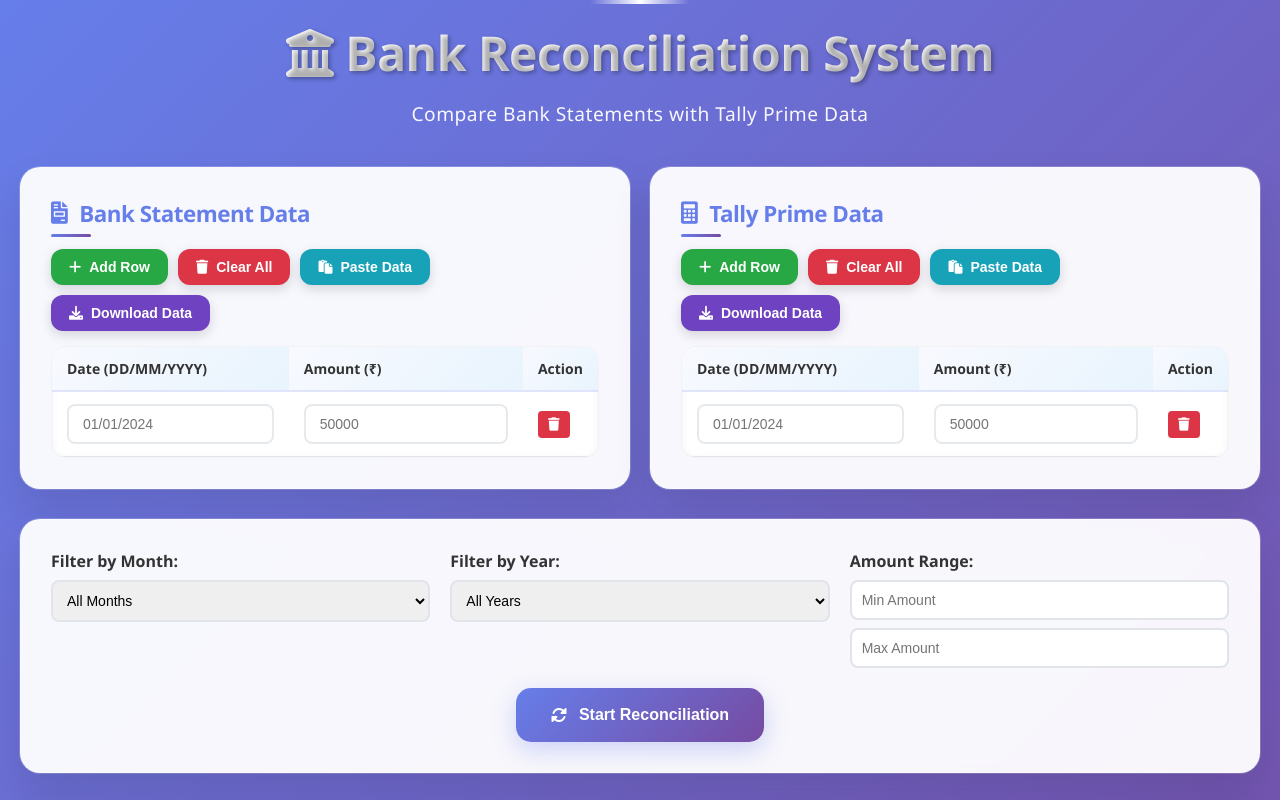
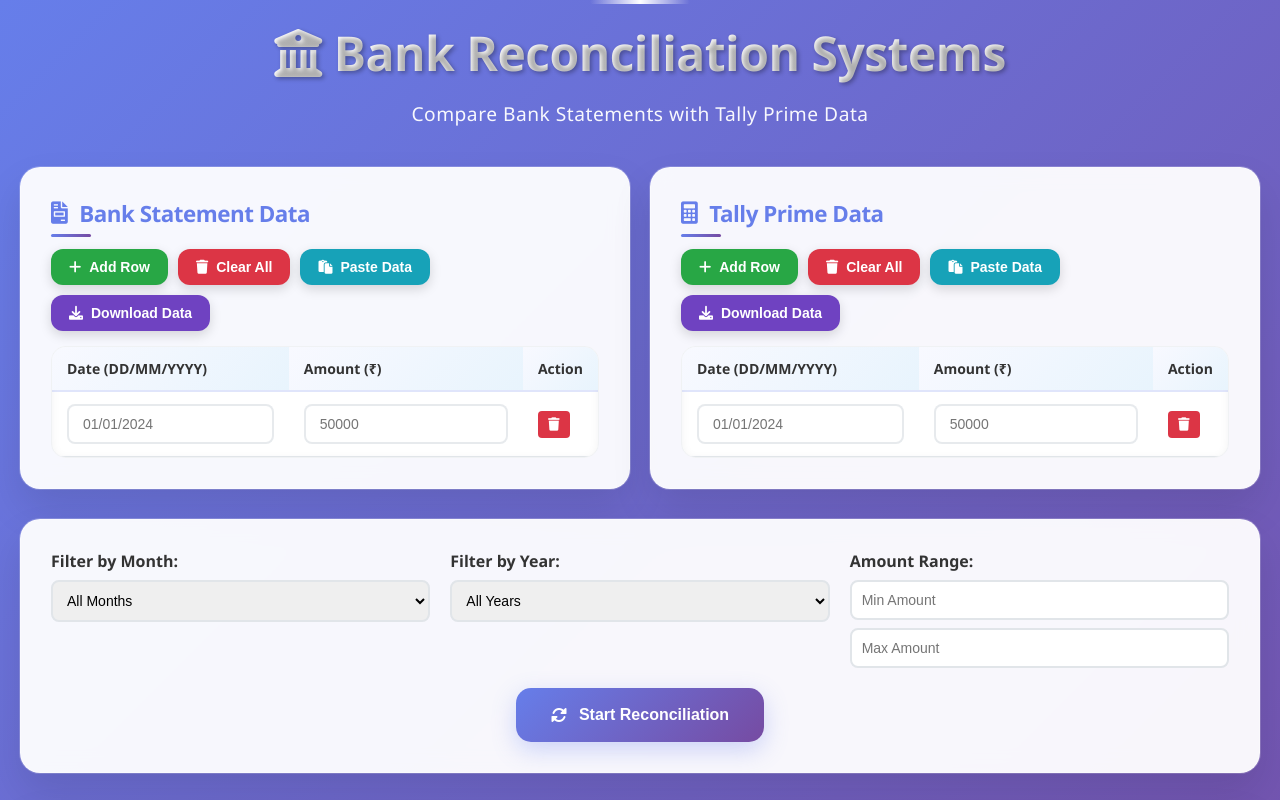
Before and after one commit to Demo7Vlizer/BankReconciliation, a plain HTML site: page index.html in a window 1280 px wide. Shown: the top 800 px of the page. Drawn offline with Linux system fonts and the light colour scheme.

Commit message:
testing2

```diff
--- a/index.html
+++ b/index.html
@@ -3,14 +3,14 @@
 <head>
     <meta charset="UTF-8">
     <meta name="viewport" content="width=device-width, initial-scale=1.0">
-    <title>Bank Reconciliation Systems</title>
+    <title>Bank Reconciliation System</title>
     <link rel="stylesheet" href="styles.css">
     <link href="https://cdnjs.cloudflare.com/ajax/libs/font-awesome/6.0.0/css/all.min.css" rel="stylesheet">
 </head>
 <body>
     <div class="container">
         <header>
-            <h1><i class="fas fa-university"></i> Bank Reconciliation System</h1>
+            <h1><i class="fas fa-university"></i> Bank Reconciliation Systems</h1>
             <p>Compare Bank Statements with Tally Prime Data</p>
         </header>
 
```
